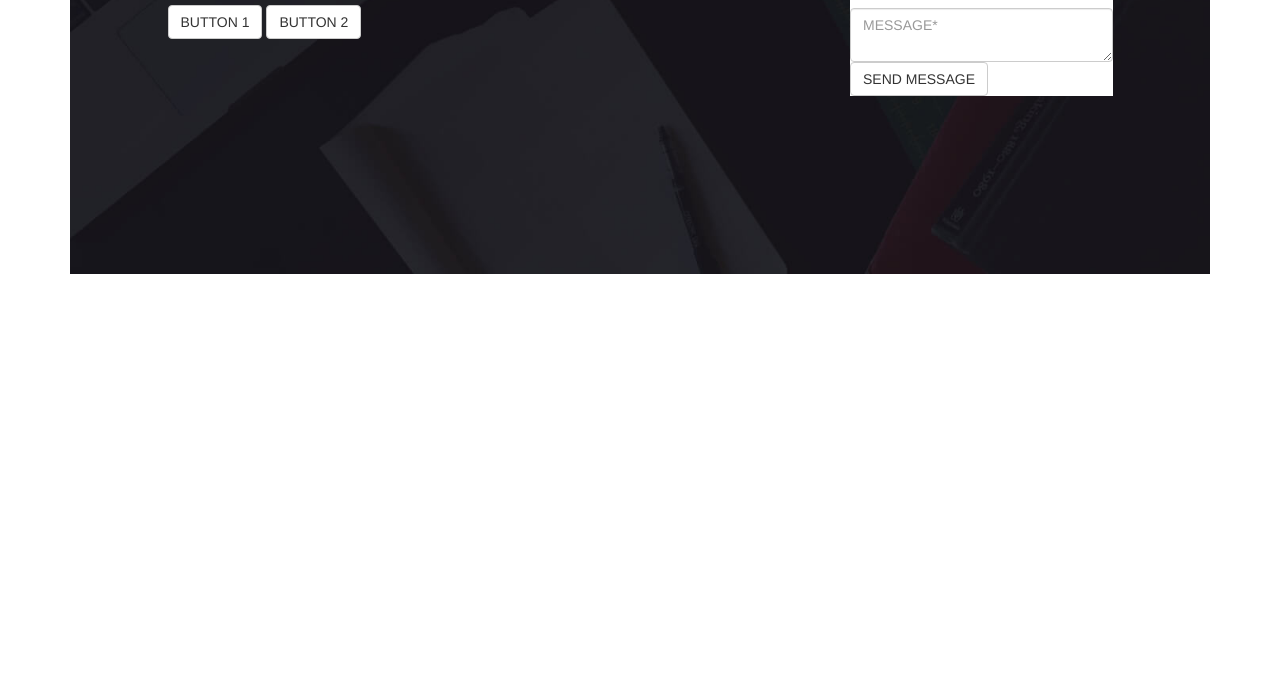
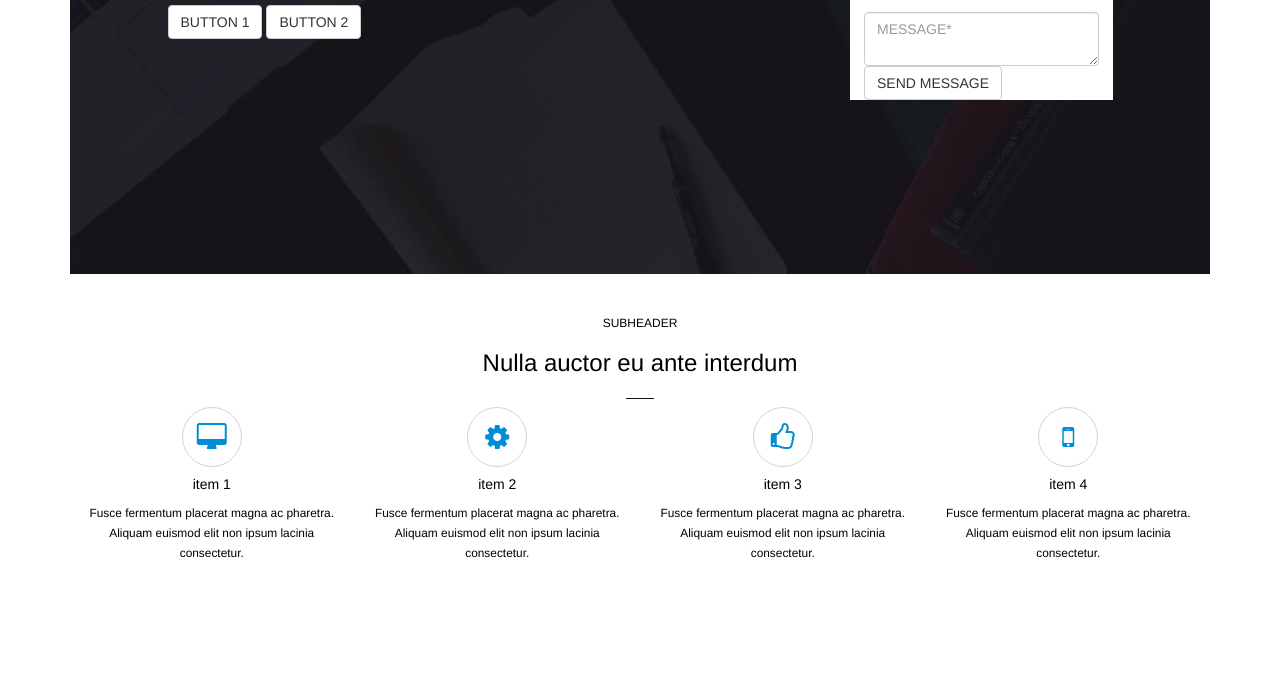
Before and after one commit to jaroot32/MechanixSite, a website: page index.html in a window 1280 px wide. Shown: the part 233-931 px from the top of the page. After the commit the page ends 800 px from the top, so only its background shows below. Drawn offline with nearby package versions, Linux system fonts and the light colour scheme.

Commit message:
update: added glyphicons with circles

```diff
--- a/css/styles.css
+++ b/css/styles.css
@@ -4,14 +4,33 @@ body {
 }
 .laptop-image {
 	max-width: 100%;
-	height: 931px;
+	height: 540px;
 	background-image: url("laptopimage.jpg");
 	background-repeat: no-repeat;
 	background-size: 100% auto;
 }
 form {
 	background-color: #fff;
-}
-form {
 	color: #000;
 }
+.squeeze {
+	margin: 1em;
+}
+article {
+	color: #000;
+}
+.fa {
+	width: 60px;
+	height: 60px;
+	font-size: 28px;
+    color: #008DD5;
+    text-align: center;
+    line-height: 60px;
+}
+.circle {
+	width: 60px;
+    height: 60px;
+    border-radius: 60px;
+    border: 1px solid #D3D3D3;
+    position: absolute;
+}
--- a/index.html
+++ b/index.html
@@ -9,6 +9,7 @@
     <title>Mechanix PSD to Bootstrap</title>
 
     <!-- Bootstrap -->
+    <link rel="stylesheet" href="https://maxcdn.bootstrapcdn.com/font-awesome/4.5.0/css/font-awesome.min.css">
     <link href="bower_components/bootstrap/dist/css/bootstrap.min.css" rel="stylesheet">
     <link rel="stylesheet" href="css/styles.css">
 
@@ -21,8 +22,7 @@
 </head>
 
 <body>
-    <div class="container">
-        <header>
+    <header class="container">
         <div class="laptop-image">
             <div class="row">
                 <div class="col-lg-offset-1 col-lg-1">
@@ -42,6 +42,7 @@
                 </div>
                 <div class="col-lg-offset-1 col-lg-3">
                     <form>
+                        <div class="squeeze">
                             <h5>Contact us Today!</h5>
                             <h6><small>Please complete the form.</small></h6>
                             <div class="form-group">
@@ -57,12 +58,48 @@
                                 <textarea class="form-control" rows="2" placeholder="MESSAGE*"></textarea>
                             </div>
                             <button type="submit" class="btn btn-default">SEND MESSAGE</button>
+                        </div>
                     </form>
                 </div>
             </div>
         </div>
     </header>
+    <article class="container">
+        <div class="row text-center">
+            <div class="col-lg-12">
+                <h6>SUBHEADER</h6>
+                <h3>Nulla auctor eu ante interdum</h3>
+                <div>&mdash;&mdash;</div>
             </div>
+            <div class="squeeze">
+            <div class="col-xs-6 col-md-3">
+              <i class="circle"></i>
+              <i class="fa fa-desktop"></i>
+              <h5>item 1</h5>
+              <small>Fusce fermentum placerat magna ac pharetra. Aliquam euismod elit non ipsum lacinia consectetur.</small>
+            </div>
+            <div class="col-xs-6 col-md-3">
+              <i class="circle"></i>
+              <i class="fa fa-cog"></i>
+              <h5>item 2</h5>
+              <small>Fusce fermentum placerat magna ac pharetra. Aliquam euismod elit non ipsum lacinia consectetur.</small>
+            </div>
+            <div class="col-xs-6 col-md-3">
+              <i class="circle"></i>
+              <i class="fa fa-thumbs-o-up"></i>
+              <h5>item 3</h5>
+              <small>Fusce fermentum placerat magna ac pharetra. Aliquam euismod elit non ipsum lacinia consectetur.</small>
+            </div>
+            <div class="col-xs-6 col-md-3">
+              <i class="circle"></i>
+              <i class="fa fa-mobile"></i>
+              <h5>item 4</h5>
+              <small>Fusce fermentum placerat magna ac pharetra. Aliquam euismod elit non ipsum lacinia consectetur.</small>
+            </div>
+            </div>
+        </div>
+    </article>
+
 
     <!-- jQuery (necessary for Bootstrap's JavaScript plugins) -->
     <script src="https://ajax.googleapis.com/ajax/libs/jquery/1.11.3/jquery.min.js"></script>
```
Lines whose indentation alone changed are shown as unchanged.
